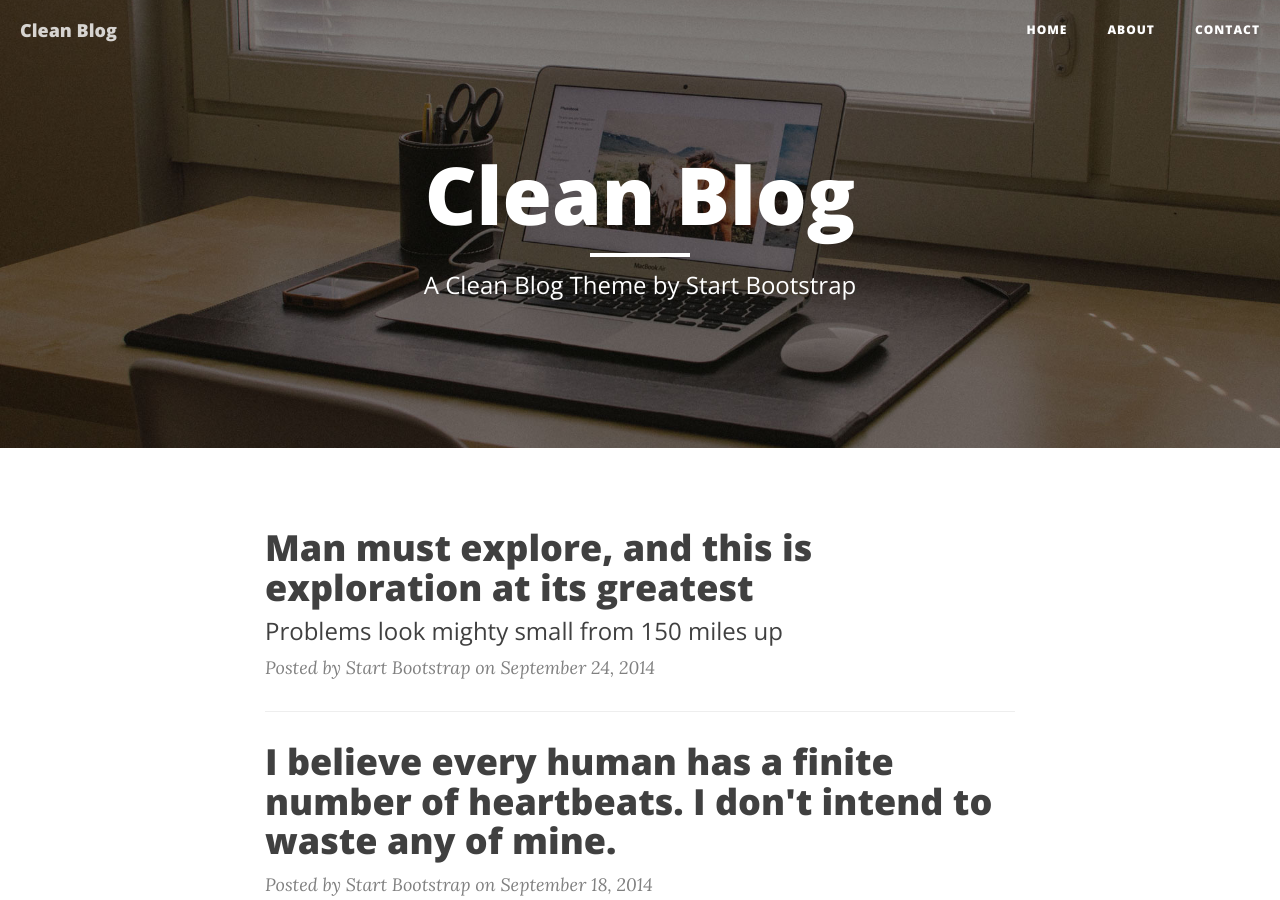
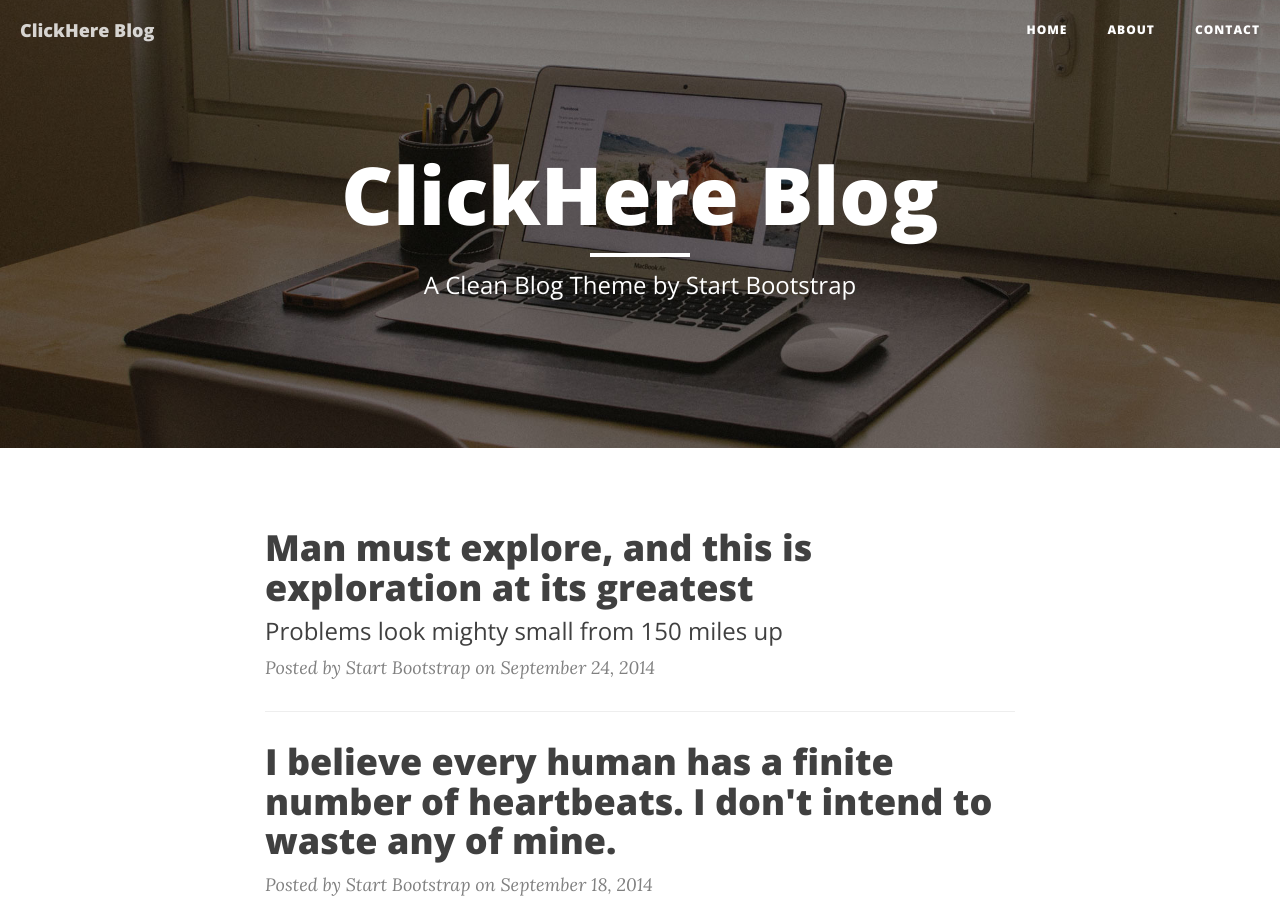
Before and after one commit to clickhereio/clickhereio.github.io, a Jekyll site: the page built from index.html, in a window 1280 px wide and 900 px high. Built offline with Jekyll 4.4.1, drawn with Linux system fonts in a browser that asks for light colours; nearby versions of some CDN libraries; the list of posts is cut into pages by our own code; some of the changed text lies outside the part shown.

Commit message:
Changed Domain name

```diff
--- a/_config.yml
+++ b/_config.yml
@@ -1,13 +1,13 @@
 # Site settings
-title: Clean Blog
+title: ClickHere Blog
 header-img: img/home-bg.jpg
-email: your-email@yourdomain.com
+email: hello@clickhere.io
 description: "Write your site description here. It will be used as your sites meta description as well!"
 baseurl: "/startbootstrap-clean-blog-jekyll"
-url: "http://yourdomain.com"
-twitter_username: SBootstrap
-github_username:  davidtmiller
-facebook_username:  IronSummitMedia
+url: "http://clickhereio.github.io"
+twitter_username: clickhereio
+github_username:  clickhereio
+facebook_username:  clickhereio
 
 # Build settings
 markdown: kramdown
```
